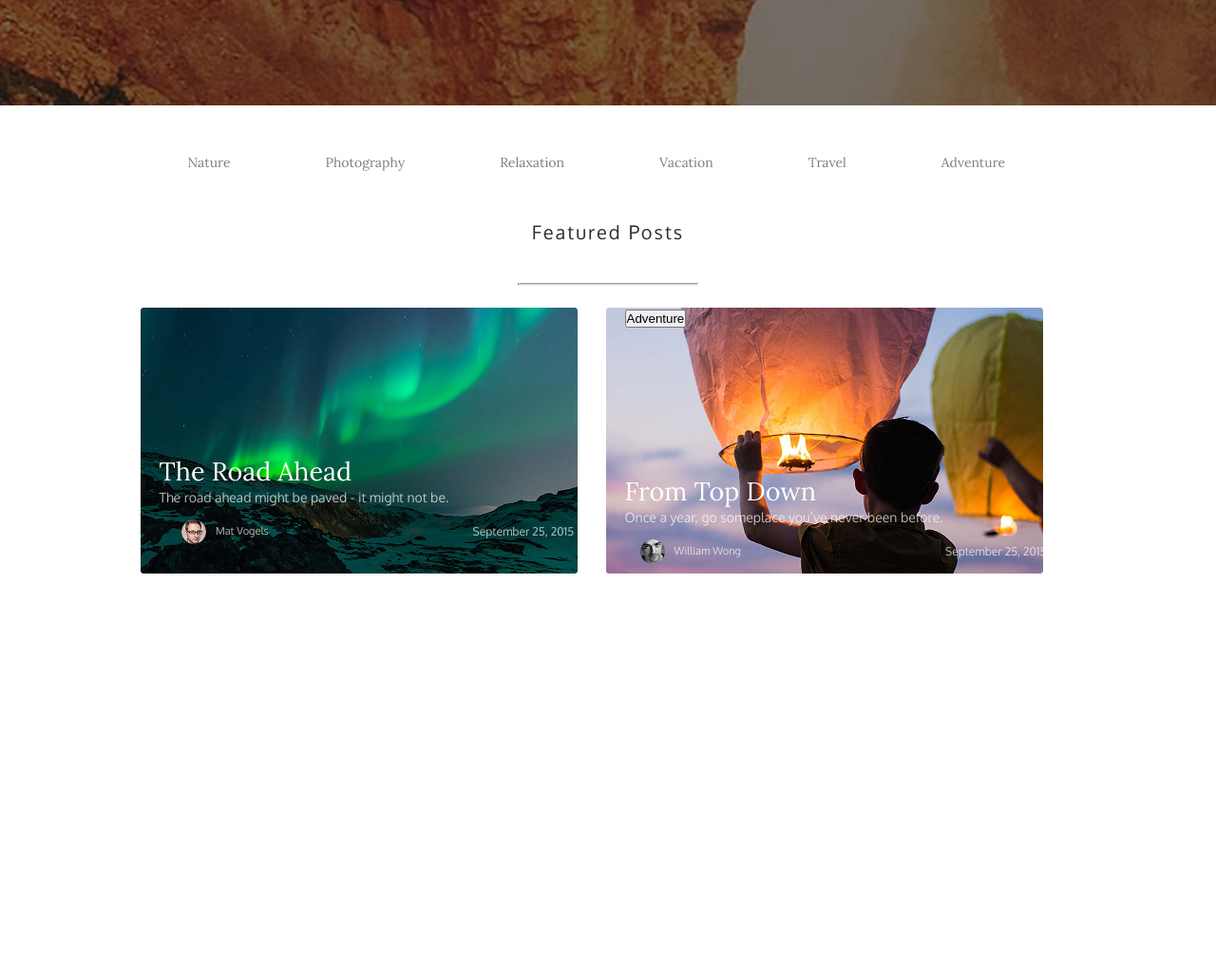
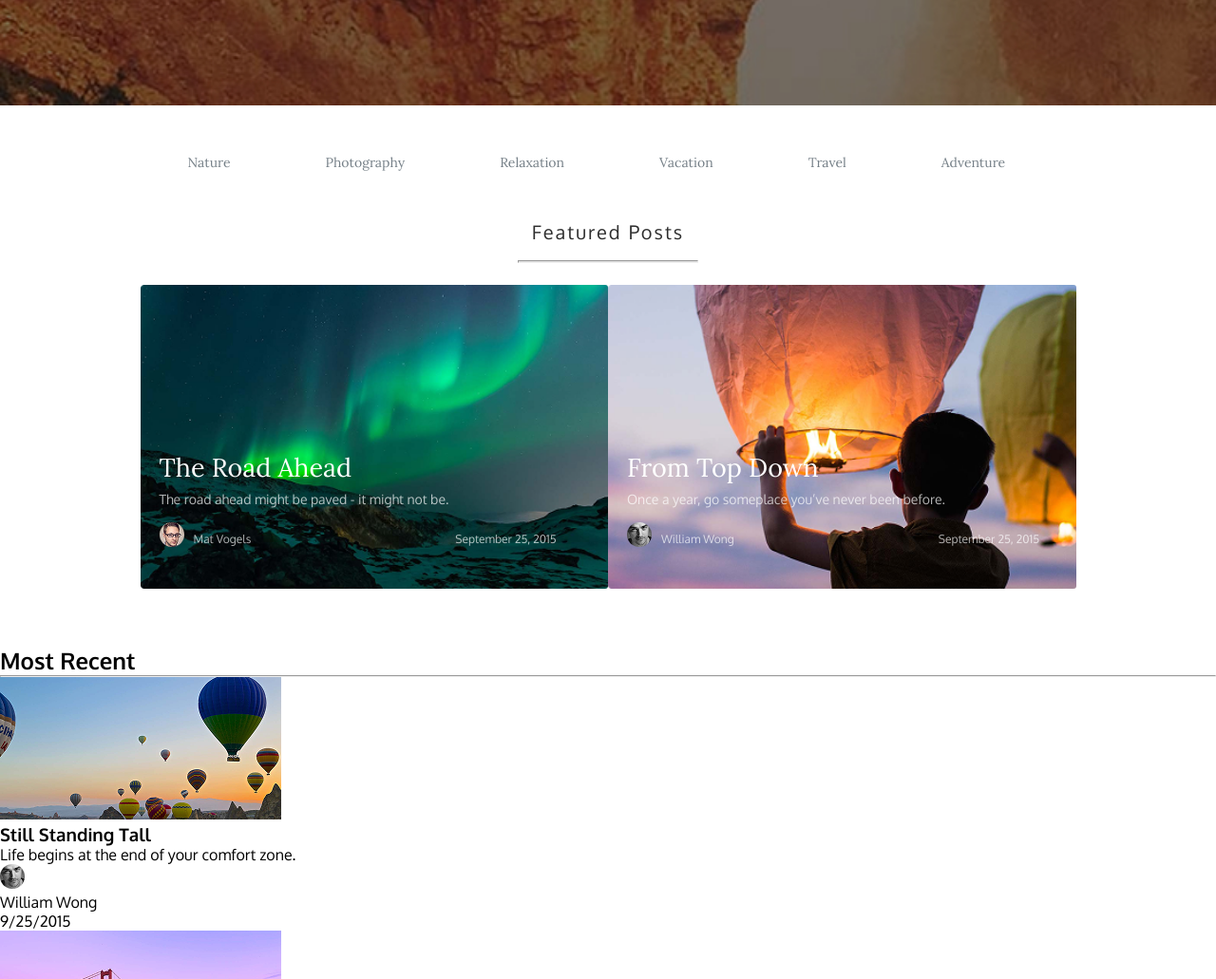
Before and after one commit to Marisabellka/Escape, a plain HTML site: page index.html in a window 1280 px wide. Shown: the part 729-1760 px from the top of the page at 95% size. Before the commit the page ends 1333 px from the top, so only its background shows below. Drawn offline with Linux system fonts and the light colour scheme.

Commit message:
отредактирована секция Featured Posts; добавлен html новой секции  most recent

```diff
--- a/index.html
+++ b/index.html
@@ -81,26 +81,29 @@
         <h2 class="post__title">Featured Posts</h2>
         <hr class="post__line">
         <ul class="post__list">
-          <li class="post__item">
-            <h2 class="post__card__title post-card-title">The Road Ahead</h2>
-            <p class="post__card__text post-card-text">The road ahead might be paved - it might not be.</p>
+          <li class="post__item post-item__one">
 
+            <div class="container__post_item">
+              <h3 class="post-item__title">The Road Ahead</h3>
+              <p class="post-item__text">The road ahead might be paved - it might not be.</p>
             <div class="container__post">
               <img src="./foto/face1.png" alt="">
-              <p class="post__card__name post-card-name">Mat Vogels</p>
-            <p class="post__card_text__date post-card-text-date">September 25, 2015</p>
+            <p class="post-item__name">Mat Vogels</p>
+            <p class="post-item__date">September 25, 2015</p>
+            </div>
             </div>
           </li>
 
-          <li class="post__items">
-            <button class="post__button">Adventure</button>
-            <h2 class="post__card__title post-card-title">From Top Down</h2>
-            <p class="post__card__text post-card-text">Once a year, go someplace you’ve never been before.</p>
+          <li class="post__item post-item__two">
 
+            <div class="container__post__item">
+              <h3 class="post-item__title">From Top Down</h3>
+              <p class="post-item__text">Once a year, go someplace you’ve never been before.</p>
             <div class="container__post">
               <img src="./foto/face2.png" alt="">
-              <p class="post__card__name post-card-name">William Wong</p>
-            <p class="post__card_text__date post-card-text-date">September 25, 2015</p>
+            <p class="post-item__name">William Wong</p>
+            <p class="post-item__date">September 25, 2015</p>
+            </div>
             </div>
           </li>
 
@@ -108,8 +111,71 @@
       </div>
     </section>
 
+    <section class="most__recent most-recent">
+      <h2 class="most-recent__title">Most Recent</h2>
+      <hr>
 
+      <ul class="most-recent__list">
+        <li class="most-recent__item most-recent-item">
+          <img src="./foto/most-recent/1_Still Standing Tall.png" alt="">
+          <h3 class="most-recent-item__title">Still Standing Tall</h3>
+          <p class="most-recent-item__text">Life begins at the end of your comfort zone.</p>
+          <img src="./foto/face2.png" alt="" class="most-recent-item__face">
+          <p class="most-recent-item__name">William Wong</p>
+          <p class="most-recent-item__date">9/25/2015</p>
+        </li>
 
+        <ul class="most-recent__list">
+          <li class="most-recent__item most-recent-item">
+            <h3 class="most-recent-item__title"></h3>
+            <img src="./foto/most-recent/2_Sunny Side Up.png" alt="">
+            <h3 class="most-recent-item__title">Sunny Side Up</h3>
+            <p class="most-recent-item__text">No place is ever as bad as they tell you it’s going to be.</p>
+            <img src="./foto/face1.png" alt="" class="most-recent-item__face">
+            <p class="most-recent-item__name">Mat Vogels</p>
+            <p class="most-recent-item__date">9/25/2015</p>
+          </li>
+
+          <ul class="most-recent__list">
+            <li class="most-recent__item most-recent-item">
+              <img src="./foto/most-recent/3_Water Falls.png" alt="">
+              <h3 class="most-recent-item__title">Try it Always</h3>
+              <p class="most-recent-item__text">We travel not to escape life, but for life not to escape us.</p>
+              <img src="./foto/face1.png" alt="" class="most-recent-item__face">
+              <p class="most-recent-item__name">Mat Vogels</p>
+              <p class="most-recent-item__date">9/25/2015</p>
+            </li>
+
+            <ul class="most-recent__list">
+              <li class="most-recent__item most-recent-item">
+                <img src="./foto/most-recent/4_Through the Mist.png" alt="">
+                <h3 class="most-recent-item__title">Through the Mist</h3>
+                <p class="most-recent-item__text">Travel makes you see what a tiny place you occupy in the world.</p>
+                <img src="./foto/face2.png" alt="" class="most-recent-item__face">
+                <p class="most-recent-item__name">William Wong</p>
+                <p class="most-recent-item__date">9/25/2015</p>
+              </li>
+
+              <ul class="most-recent__list">
+                <li class="most-recent__item most-recent-item">
+                  <img src="./foto/most-recent/5_Awaken Early.png" alt="">
+                  <h3 class="most-recent-item__title">Awaken Early</h3>
+                  <p class="most-recent-item__text">Not all those who wander are lost.</p>
+                  <img src="./foto/face1.png" alt="" class="most-recent-item__face">
+                  <p class="most-recent-item__name">Mat Vogels</p>
+                  <p class="most-recent-item__date">9/25/2015</p>
+                </li>
+
+                <ul class="most-recent__list">
+                  <li class="most-recent__item most-recent-item">
+                    <img src="./foto/most-recent/6_Awaken Early.png" alt="">
+                    <h3 class="most-recent-item__title">Try it Always</h3>
+                    <p class="most-recent-item__text">The world is a book, and those who do not travel read only one page.</p>
+                    <img src="./foto/face1.png" alt="" class="most-recent-item__face">
+                    <p class="most-recent-item__name">Mat Vogels</p>
+                    <p class="most-recent-item__date">9/25/2015</p>
+                  </li>
+      </ul>
     </main>
 
 </body>
--- a/style.css
+++ b/style.css
@@ -162,10 +162,11 @@ line-height: 20px; /* 142.857% */
 
 
 .post {
+}
 
-}
 .container {
 }
+
 .post__title {
 color: #2E2E2E;
 text-align: center;
@@ -173,108 +174,145 @@ font-size: 20px;
 font-weight: 400;
 line-height: 27px; /* 135% */
 letter-spacing: 2px;
-padding-bottom: 40px;
+margin-bottom: 16px;
+
 }
+
 
 .post__line{
     width: 188px;
     height: 1px;
     background: #DEDEDE;
-margin: auto;
+    justify-content: space-around;
+    margin: 0 auto;
     margin-bottom: 23px;
+
 }
+
 .post__list {
     display: flex;
+    list-style: none;
+
+}
+
+.post__item {
+    margin-bottom: 60px;
+}
+
+.post-item {
+
+}
+.post-item__one{
 border-radius: 3px;
-    list-style: none;
+background: url(./foto/background1.png);
+background-repeat: no-repeat;
+background-size: cover;
+width: 460px;
+height: 280px;
+padding: 20px;
 
 
 }
-.post__item {
-    background: url(./foto/background1.png);
+
+
+.post-item__two{
+border-radius: 3px;
+background: url(./foto/background2.png);
 background-repeat: no-repeat;
+background-size: cover;
 width: 460px;
 height: 280px;
-flex-shrink: 0;
-padding-left: 20px;
-margin-right: 10px;
+padding: 20px;
+
+
 }
 
-
-.post__items{
-    background: url(./foto/background2.png);
-    background-repeat: no-repeat;
-    width: 460px;
-height: 280px;
-flex-shrink: 0;
-padding-left: 20px;
-margin-right: 10px;
-}
-.post__card__title {
-    margin-top: 157px;
+.post-item__title {
     color: #FFF;
 font-family: Lora;
 font-size: 27px;
 font-weight: 400;
 line-height: 30px; /* 111.111% */
+margin-bottom: 6px;
+padding-top: 157px;
 }
-.post-card-title {
+
+.container__post__item{
+    justify-content: space-between;
 }
-.post__card__text {
-    margin-bottom: 6px;
+
+.post-item__text {
     color: rgba(255, 255, 255, 0.70);
 font-size: 14px;
 font-weight: 400;
 line-height: 25px; /* 178.571% */
-}
-.post-card-text {
+margin-bottom: 12px;
 }
 
 .container__post{
  display: flex;
-    justify-content: center;
-    align-items: center;
-    width: 100%;
+ margin-top: auto;
+ }
+
+.container__post img {
+    width: 26px;
+height: 26px;
+margin-right: 10px;
 
 }
 
-.container__post img {
-    margin-right: 10px;
-    width: 26px;
-height: 26px;
-flex-shrink: 0;
-border-radius: 60px;
-}
-.post__card__name {
-    margin-right: 215px;
-    color: rgba(255, 255, 255, 0.70);
-font-size: 11px;
-font-style: normal;
-font-weight: 400;
-line-height: 35px; /* 318.182% */
-
-}
-.post-card-name {
-}
-.post__card_text__date {
+.post-item__name {
     color: rgba(255, 255, 255, 0.70);
 font-size: 12px;
 font-weight: 400;
 line-height: 35px; /* 291.667% */
 
-.post-card-text-date {
+
 }
-.post__button {
-    width: 87px;
-height: 26px;
-flex-shrink: 0;
+
+.post-item__date {
+    color: rgba(255, 255, 255, 0.70);
+font-size: 12px;
+font-weight: 400;
+line-height: 35px; /* 291.667% */
+margin-left: 215px;
+}
+
+.post-item__button {
     color: #FFF;
 font-size: 12px;
 font-weight: 400;
 line-height: 13px; /* 108.333% */
 text-transform: uppercase;
+width: 87px;
+height: 26px;
+flex-shrink: 0;
 border-radius: 2px;
 background: #DD783F;
-margin: 20px;
-margin-left: 20px;
+
+/* обратитить внимание на кнопку */
+
 }
+
+.most__recent {
+}
+.most-recent {
+}
+.most-recent__title {
+}
+.most-recent__list {
+}
+.most-recent__item {
+}
+.most-recent-item {
+}
+.most-recent-item__title {
+}
+.most-recent-item__text {
+}
+.most-recent-item__face {
+}
+.most-recent-item__name {
+}
+.most-recent-item__date {
+}
```
Also changed, not shown: foto/most-recent/1_Still Standing Tall.png (added), foto/most-recent/2_Sunny Side Up.png (added), foto/most-recent/3_Water Falls.png (added), foto/most-recent/4_Through the Mist.png (added), foto/most-recent/5_Awaken Early.png (added), foto/most-recent/6_Awaken Early.png (added). Lines whose indentation alone changed are shown as unchanged.
